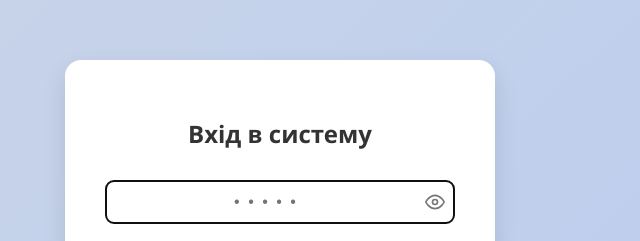
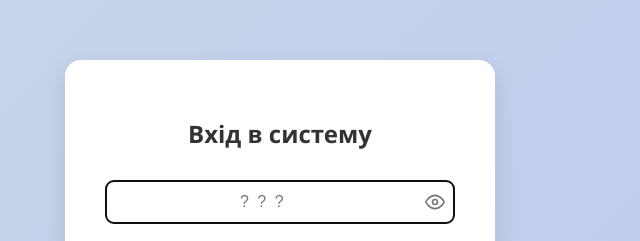
Before and after one commit to bortodin/feedback_3, a website: page public/login.html in a window 1280 px wide. Shown: the part 190-431 px from the top of the page, 360-1000 px from the left. Drawn offline with Linux system fonts and the light colour scheme.

Commit message:
Update login.html

```diff
--- a/public/login.html
+++ b/public/login.html
@@ -123,7 +123,7 @@
         <h1>Вхід в систему</h1>
         <form id="loginForm">
             <div class="password-container">
-                <input type="password" id="password" placeholder="• • • • •" maxlength="20" required autofocus>
+                <input type="password" id="password" placeholder="? ? ? " maxlength="20" required autofocus>
                 <div class="toggle-password" id="togglePassword">
                     <!-- Eye Icon (Visible) -->
                     <svg xmlns="http://www.w3.org/2000/svg" width="20" height="20" viewBox="0 0 24 24" fill="none"
@@ -235,4 +235,5 @@
     </script>
 </body>
 
+
 </html>
```
